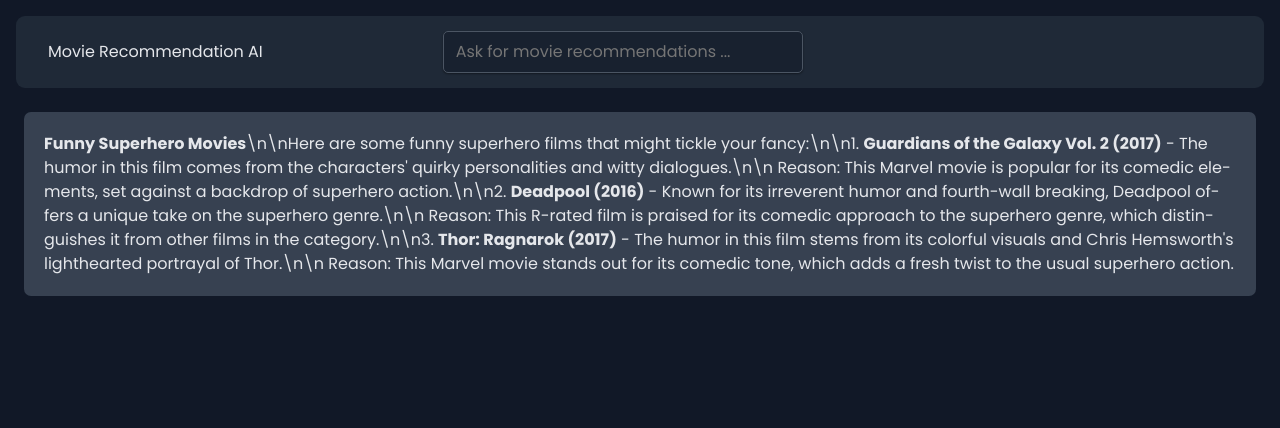
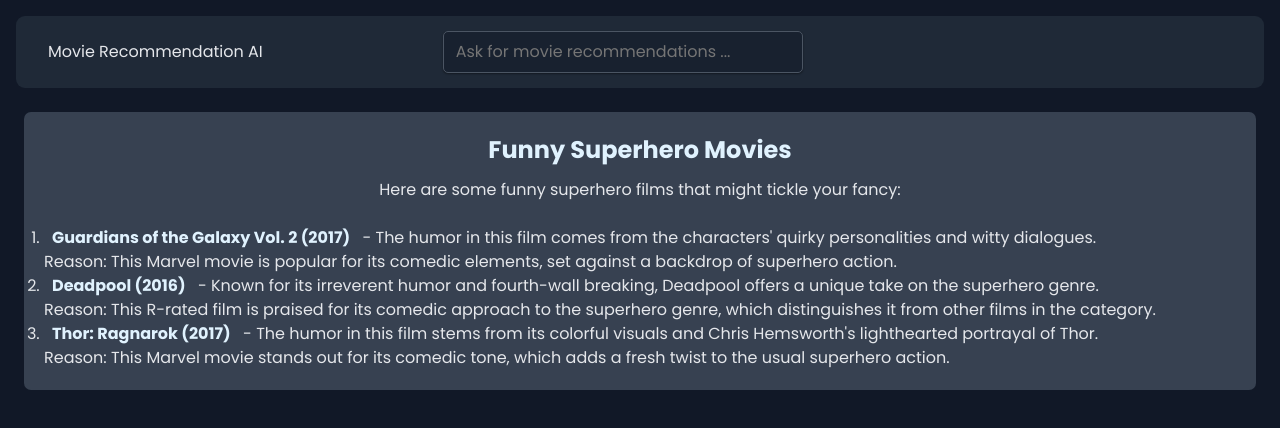
Before and after one commit to abduyus/Internship-rag, a React (Vite) app in the folder frontend/frontend/: page / in a window 1280 px wide. Shown: the top 428 px of the page. Built offline with nearby package versions, Linux system fonts and the light colour scheme; a web font is replaced by a local one.

Commit message:
further styling the recommendation panel

```diff
--- a/frontend/frontend/src/App.jsx
+++ b/frontend/frontend/src/App.jsx
@@ -6,7 +6,9 @@
         <div>
             <Header/>
             <RecommendationPanel>
-                **Funny Superhero Movies**\n\nHere are some funny superhero films that might tickle your fancy:\n\n1. **Guardians of the Galaxy Vol. 2 (2017)** - The humor in this film comes from the characters' quirky personalities and witty dialogues.\n\n   Reason: This Marvel movie is popular for its comedic elements, set against a backdrop of superhero action.\n\n2. **Deadpool (2016)** - Known for its irreverent humor and fourth-wall breaking, Deadpool offers a unique take on the superhero genre.\n\n   Reason: This R-rated film is praised for its comedic approach to the superhero genre, which distinguishes it from other films in the category.\n\n3. **Thor: Ragnarok (2017)** - The humor in this film stems from its colorful visuals and Chris Hemsworth's lighthearted portrayal of Thor.\n\n   Reason: This Marvel movie stands out for its comedic tone, which adds a fresh twist to the usual superhero action.
+                {
+                     " **Funny Superhero Movies**\n\nHere are some funny superhero films that might tickle your fancy:\n\n1. **Guardians of the Galaxy Vol. 2 (2017)** - The humor in this film comes from the characters' quirky personalities and witty dialogues.\n\n   Reason: This Marvel movie is popular for its comedic elements, set against a backdrop of superhero action.\n\n2. **Deadpool (2016)** - Known for its irreverent humor and fourth-wall breaking, Deadpool offers a unique take on the superhero genre.\n\n   Reason: This R-rated film is praised for its comedic approach to the superhero genre, which distinguishes it from other films in the category.\n\n3. **Thor: Ragnarok (2017)** - The humor in this film stems from its colorful visuals and Chris Hemsworth's lighthearted portrayal of Thor.\n\n   Reason: This Marvel movie stands out for its comedic tone, which adds a fresh twist to the usual superhero action."
+                }
             </RecommendationPanel>
         </div>
     );
--- a/frontend/frontend/src/GlobalStyles.js
+++ b/frontend/frontend/src/GlobalStyles.js
@@ -118,6 +118,7 @@
   font-family: "Poppins", sans-serif;
   color: var(--color-grey-700);
     background-color: var(--color-grey-50);
+    //background-color: var(--backdrop-color);
 
   transition: color 0.3s, background-color 0.3s;
   min-height: 100vh;
--- a/frontend/frontend/src/sections/RecommendationPanel.jsx
+++ b/frontend/frontend/src/sections/RecommendationPanel.jsx
@@ -4,14 +4,34 @@
 const StyledRecommendationPanel = styled.div`
     margin: 2.4rem;
     background-color: var(--color-grey-200);
+    //background-color: var(--backdrop-color);
     padding: 2rem;
     height: auto;
     border-radius: var(--border-radius-md);
     //box-shadow: var(--shadow-md)
+
+    strong {
+        font-weight: 800;
+        color: var(--color-blue-700);
+        margin: 0.8rem;
+    }
+
+
+    > p:first-of-type {
+        margin-bottom: 1rem;
+        text-align: center;
+        font-size: 2.4rem;
+    }
+    > p:nth-of-type(2) {
+        text-align: center;
+        margin-bottom: 2.4rem;
+    }
+
 `
 
 
 function RecommendationPanel({children}) {
+    console.log(children)
     return (
         <StyledRecommendationPanel>
             <ReactMarkdown>
```
